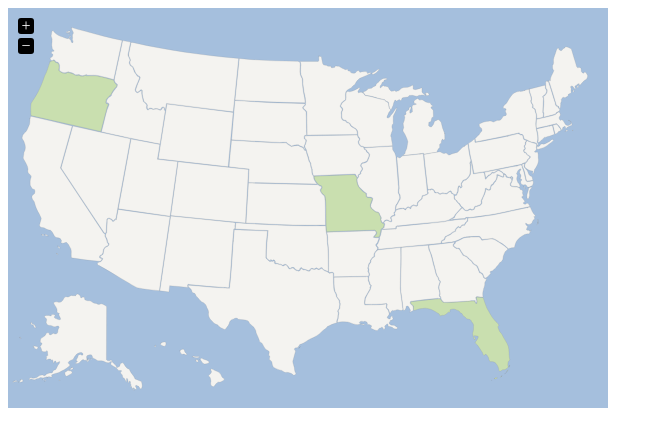
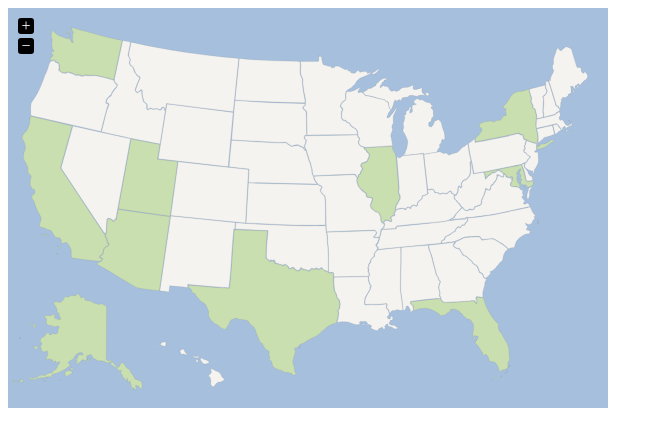
Before and after one commit to colinscampbell/maps, a plain HTML site: page index.html in a window 1280 px wide. Shown: the whole page, without its empty margins (0-663 px from the left). Drawn offline with nearby package versions, Linux system fonts and the light colour scheme.

Commit message:
updated state colors

```diff
--- a/examples/usa.html
+++ b/index.html
@@ -9,7 +9,7 @@
 
     <script type="text/javascript" src="http://code.jquery.com/jquery-1.11.3.min.js"></script>
     <script type="text/javascript" src="../dist/jquery.vmap.js"></script>
-    <script type="text/javascript" src="../dist/maps/jquery.vmap.usa.js" charset="utf-8"></script>
+    <script type="text/javascript" src="../dist/jquery.vmap.usa.js" charset="utf-8"></script>
 
     <script>
       jQuery(document).ready(function () {
@@ -18,11 +18,18 @@
           enableZoom: true,
           showTooltip: true,
           selectedColor: null,
-          hoverColor: null,
+          hoverColor: '#0769AD',
           colors: {
-            mo: '#C9DFAF',
+            az: '#C9DFAF',
+            ak: '#C9DFAF',
+            ca: '#C9DFAF',
             fl: '#C9DFAF',
-            or: '#C9DFAF'
+            il: '#C9DFAF',
+            md: '#C9DFAF',
+            ny: '#C9DFAF',
+            tx: '#C9DFAF',
+            ut: '#C9DFAF',
+            wa: '#C9DFAF'
           },
           onRegionClick: function(event, code, region){
             event.preventDefault();
```
Also changed, not shown: dist/jquery.vmap.usa.js (renamed from dist/maps/jquery.vmap.usa.js).
